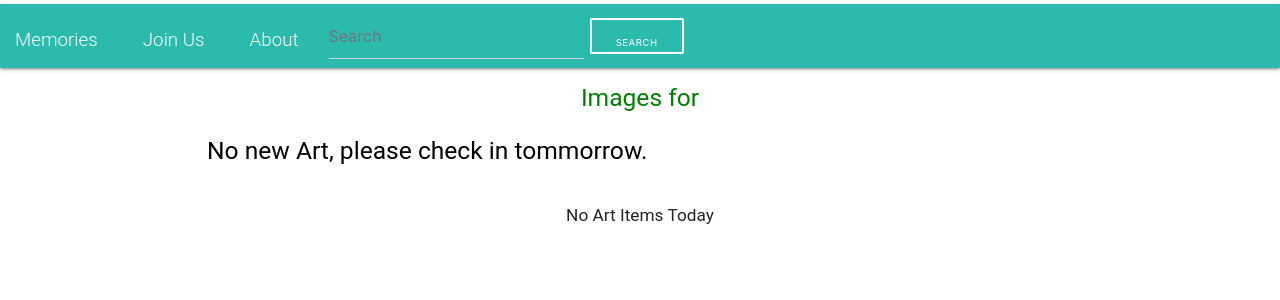
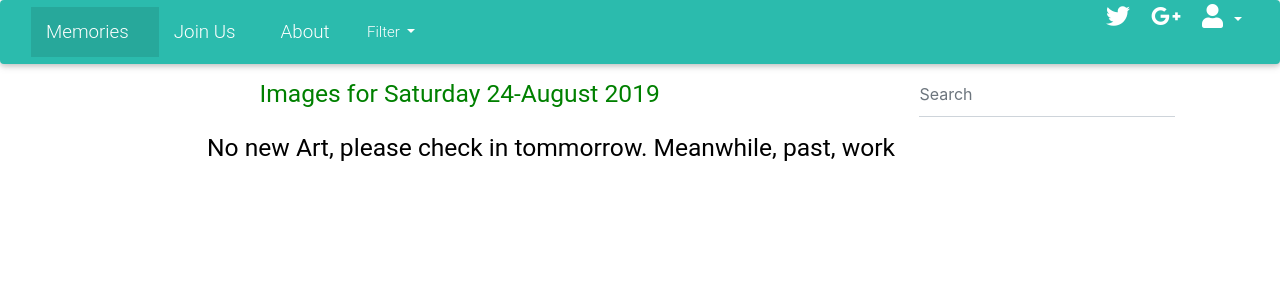
Before and after one commit to Munyiwamwangi/Gallery, a Django app: page / in a window 1280 px wide. Shown: the top 300 px of the page. Run offline with Django 3.2, Linux system fonts and the light colour scheme; data that the repository does not hold is empty; parts of the project's set-up code (start-up, migrations or seed data) failed here and were passed over; some libraries are stand-ins or nearby versions.

Commit message:
adding nav bar components to host filtering, also added search by id filter method

```diff
--- a/photos/models.py
+++ b/photos/models.py
@@ -2,7 +2,6 @@
 import datetime as dt
 
 # Create your models here.
-
 class Category(models.Model):
     location = models.CharField(max_length=50, default = 'Epic')
 
@@ -38,7 +37,7 @@
         on_delete=models.DO_NOTHING)
 
     def __str__(self):
-        return self.name
+        return self.title
 
     def save_image(self):
         self.save()
@@ -56,6 +55,12 @@
         return images
 
     @classmethod
+    def all_images(cls, search_term):
+        all_images = cls.objects(image)
+        return all_images
+
+
+    @classmethod
     def search_image_by_category(cls, search_term):
         images = cls.objects.filter(category__icontains=search_term)
         return images
--- a/photos/templates/base.html
+++ b/photos/templates/base.html
@@ -38,6 +38,7 @@
 <body>
  {% include "navbar.html" %}
  {% block content %}
+
  <h5 style="color: green;" class='text-center'>Images for {{date|date:"l d-F Y"}}</h5>
  {%endblock%}
 
@@ -62,6 +63,11 @@
  <script type="text/javascript" src="https://cdnjs.cloudflare.com/ajax/libs/twitter-bootstrap/4.3.1/js/bootstrap.min.js"></script>
  <!-- MDB core JavaScript -->
  <script type="text/javascript" src="https://cdnjs.cloudflare.com/ajax/libs/mdbootstrap/4.8.8/js/mdb.min.js"></script>
+ <script src="https://ajax.googleapis.com/ajax/libs/jquery/3.2.1/jquery.min.js"></script>
+    <!-- Compiled and minified CSS -->
+    <link rel="stylesheet" href="https://cdnjs.cloudflare.com/ajax/libs/materialize/1.0.0/css/materialize.min.css">
+    <!-- Compiled and minified JavaScript -->
+    <script src="https://cdnjs.cloudflare.com/ajax/libs/materialize/1.0.0/js/materialize.min.js"></script>
  <!-- Compiled and minified CSS -->
 <link rel="stylesheet" href="https://cdnjs.cloudflare.com/ajax/libs/materialize/1.0.0/css/materialize.min.css">
 
--- a/photos/templates/home.html
+++ b/photos/templates/home.html
@@ -7,7 +7,7 @@
         <!-- Looping through the images-->
         {% for image_item in images %}
         <div class="row">
-    <h4> Pride in our Gallery</h4>
+            <h4> Pride your Gallery</h4>
             <div class="col-xs-6 col-sm-6 col-md-6 col-lg-6">
                 <h5 style="font-size: 15px" class="text-center hd">{{ image_item.title }}</h5>
 
@@ -17,33 +17,13 @@
                 <img src="{{ image_item.image.url}}" class="img-responsive" alt="Image">
 
             </div>
-    </div>
 
             {% empty %}
             <div class="row">
-        <h5 class="text-center"> No new Art, please check in tommorrow.</h5>
+                <h5 class="text-center"> No new Art, please check in tommorrow. Meanwhile, past, work</h5>
             </div>
             {% endfor %}
-
-    {% comment %} past-images {% endcomment %}
-    <div class="container">
-	<!-- looping through Images items -->
-	<div class="row">
-		{% for image_items in images %}
-		<div class="col-xs-6 col-md-6 col-lg-6 col-sm-6">
-			<!-- Displaying image items -->
-			<h2 class="text-center">
-				{ image_item.title }
-			</h2>
-		</div>
-	</div>
-	{% empty %}
-	<div class="row">
-		<h6 class="text-center">
-			No Art Items Today
-		</h6>
-	</div>
-	{% endfor %}
+             {% comment %} {% include "past-images.html" %} {% endcomment %}
  </div>
 </div>
 {% endblock %}
--- a/photos/templates/image.html
+++ b/photos/templates/image.html
@@ -3,9 +3,8 @@
  {% block content %}
 
  <div class="container">
-
    <div class="row">
-     <img src="{{image.image.url}}"  class="img-responsive" alt="">
+     <img src="{{image.image.url}}"  class="img-responsive" alt="image">
    </div>
 
    <div class="row">
@@ -19,7 +18,6 @@
    <div class="row hbs">
      <p>Posted {{image.editor.pub_date|timesince}} ago by {{image.editor.name}}</p>
    </div>
-
  </div>
 
  {% endblock %}
--- a/photos/templates/navbar.html
+++ b/photos/templates/navbar.html
@@ -15,19 +15,71 @@
 		<title></title>
 	</head>
 	<body>
-		<nav class="navbar-expand-sm navbar-expand-lg navbar-dark default-color justify-content-between">
-			<div class="nav-item">
-				<div class="navbar-expand-sm">
+		<div>
+					<nav class="mb-1 navbar navbar-expand-lg navbar-dark default-color">
+						<button class="navbar-toggler" type="button" data-toggle="collapse" data-target="#navbarSupportedContent-333"
+						aria-controls="navbarSupportedContent-333" aria-expanded="false" aria-label="Toggle navigation">
+						<span class="navbar-toggler-icon"></span>
+					</button>
+					<div class="collapse navbar-collapse" id="navbarSupportedContent-333">
+						<ul class="navbar-nav mr-auto">
+							<li class="nav-item active">
 								<a class="navbar-brand" href="{% url 'home' %}">Memories</a>
+								</a>
+							</li>
+							<li class="nav-item">
 								<a class="navbar-brand" href="{% url 'home' %}">Join Us</a>
+							</li>
+							<li class="nav-item">
 								<a class="navbar-brand" href="{% url 'about' %}">About</a>
+							</li>
+							<li class="nav-item dropdown">
+								<a class="nav-link dropdown-toggle" id="navbarDropdownMenuLink-333" data-toggle="dropdown"
+								aria-haspopup="true" aria-expanded="false">Filter
+							</a>
+							<div class="dropdown-menu dropdown-default" aria-labelledby="navbarDropdownMenuLink-333">
+								<a class="dropdown-item" href="#">Title</a>
+								<a class="dropdown-item" href="#">Location</a>
+								<a class="dropdown-item" href="#">Image Id</a>
+
+							</div>
+						</li>
+					</ul>
+					<ul class="navbar-nav ml-auto nav-flex-icons">
+						<li class="nav-item">
+							<a class="nav-link waves-effect waves-light">
+								<i class="fab fa-twitter"></i>
+							</a>
+						</li>
+						<li class="nav-item">
+							<a class="nav-link waves-effect waves-light">
+								<i class="fab fa-google-plus-g"></i>
+							</a>
+						</li>
+						<li class="nav-item dropdown">
+							<a class="nav-link dropdown-toggle" id="navbarDropdownMenuLink-333" data-toggle="dropdown"
+							aria-haspopup="true" aria-expanded="false">
+							<i class="fas fa-user"></i>
+						</a>
+						<div class="dropdown-menu dropdown-menu-right dropdown-default"
+						aria-labelledby="navbarDropdownMenuLink-333">
+						<a class="dropdown-item" href="#">Action</a>
+						<a class="dropdown-item" href="#">Another action</a>
+						<a class="dropdown-item" href="#">Something else here</a>
+					</div>
+				</li>
+			</ul>
+		</div>
+	</nav>
+	<!--/.Navbar -->
+
 </div>
 
 
 <!-- Adding a search form  -->
-				<form class="form-inline my-1">
+<form class="fl form-inline my-1">
 	<div class="md-form form-sm my-0">
-						<input class="form-control form-control-sm mr-sm-2 mb-0" type="text" placeholder="Search"
+		<input class="form-control form-control-sm mr-sm-2 mb-0" type="text" placeholder="Search" name='image'
 		aria-label="Search">
 	</div>
 	<button class="btn btn-outline-white btn-sm my-0" name = 'image' type="submit">Search
@@ -36,7 +88,7 @@
 </div>
 <!-- search form end -->
 </div>
-		</nav>
+
 
 <div>
 	{% comment %} script {% endcomment %}
--- a/photos/urls.py
+++ b/photos/urls.py
@@ -4,7 +4,7 @@
 from . import views
 
 urlpatterns = [
-    url(r"^$", views.welcome, name="home"),
+    url(r"^$", views.images_today, name="home"),
     url(r'^about/$', views.about, name='about'),
     url(r'^archives/(\d{4}-\d{2}-\d{2})/$',
         views.past_days_images, name='pastImages'),
@@ -12,7 +12,7 @@
     url(r'^image/(\d+)', views.image, name='image'),
 ]
 #To serve uploaded images on the development server we need to configure our urls.py to register the MEDIA_ROOT route.
-# add to the urlpatterns a new static route that references the location to the uploaded files.
+# add to the urlpatterns images static route that references the location to the uploaded files.
 if settings.DEBUG:
     urlpatterns += static(settings.MEDIA_URL,
                           document_root=settings.MEDIA_ROOT)
--- a/photos/views.py
+++ b/photos/views.py
@@ -3,10 +3,7 @@
 import datetime as dt
 from .models import Editor, Category, Image
 
-
 # Create your views here.
-def welcome(request):
-    return render(request, "home.html")
 
 def about(request):
     return render(request, "about.html")
@@ -17,7 +14,7 @@
     images = Image.todays_images()
     # FUNCTION TO CONVERT DATE OBJECT TO FIND EXACT DAY
     # day = convert_dates(date)
-    return render(request, 'all-news/today-news.html', {"date": date, "images": images})
+    return render(request, 'home.html', {"date": date, "images": images})
 
 
 def convert_dates(dates):
@@ -49,13 +46,13 @@
         return redirect(images_today)
 
     images = Image.days_images(date)
-    return render(request, 'past-images.html', {"date": date, "images": images})
+    return render(request, 'home.html', {"date": date, "images": images})
 
 
 def search_results(request):
 
-    if 'article' in request.GET and request.GET["article"]:
-        search_term = request.GET.get("article")
+    if 'image' in request.GET and request.GET["image"]:
+        search_term = request.GET.get("image")
         searched_images = Image.search_by_title(search_term)
         message = f"{search_term}"
 
@@ -63,12 +60,12 @@
 
     else:
         message = "You haven't searched for any term"
-        return render(request, 'all-news/search.html', {"message": message})
+        return render(request, 'search.html', {"message": message})
 
 
-def image(request, article_id):
+def image(request, image_id):
     try:
-        article = Image.objects.get(id=article_id)
+        image = Image.objects.get(id=image_id)
     except DoesNotExist:
         raise Http404()
-    return render(request, "all-news/article.html", {"article": article})
+    return render(request, "image.html", {"image": image})
--- a/static/css/styles.css
+++ b/static/css/styles.css
@@ -6,7 +6,9 @@
   line-height: 1.8;
   color: #868e96;
 }
-
+.fl{
+  float: right;
+}
 a {
   -webkit-transition: .3s all ease;
   -o-transition: .3s all ease;
```
Also changed, not shown: photos/templates/past-images.html (+25 -0 lines), media/images/hover3.jpg (added), media/images/hover3_VAtESy1.jpg (added). Lines whose indentation alone changed are shown as unchanged.
